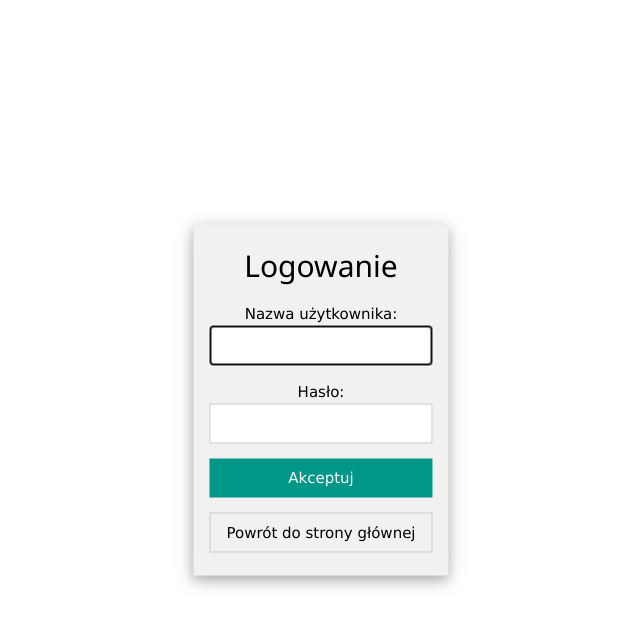
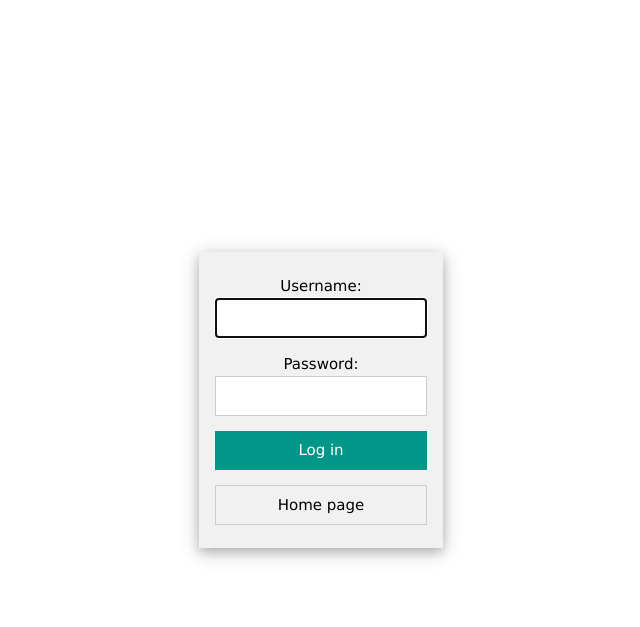
Before and after one commit to alex-zaplik/moj_todo, a Django app: page /accounts/login/ in a window 1280 px wide. Shown: the top 627 px of the page, without its empty margins (319-959 px from the left). Run offline with Django 3.2, Linux system fonts and the light colour scheme; some libraries are stand-ins or nearby versions.

```diff
--- a/accounts/templates/base.html
+++ b/accounts/templates/base.html
@@ -2,15 +2,15 @@
 <html>
 <head>
   <meta charset="utf-8">
-  <title>{% block title %}SBZ{% endblock %}</title>
+  <title>{% block title %}BASE{% endblock %}</title>
 	<link rel="stylesheet" href="https://www.w3schools.com/w3css/4/w3.css">
 	<link rel="stylesheet" href="https://use.fontawesome.com/releases/v5.5.0/css/all.css">
 </head>
 <body>
 <div style="max-width:30vw" class="w3-card w3-centered w3-display-middle w3-light-grey w3-card-4 w3-container w3-center w3-mobile w3-padding">
     {% if user.is_authenticated %}
-      Zalogowano jako {{ user.username }}
-	  <a href="{% url 'logout' %}">Wyloguj</a>
+      Logged in as <strong>{{ user.username }}</strong>
+	  <a href="{% url 'logout' %}">Log out</a>
     {% else %}
   <main>
     {% block content %}
@@ -19,7 +19,7 @@
     {% endif %}
 
   {% if request.get_full_path != "/" %}
-  <p><a class="w3-button w3-block w3-border">Powrót do strony głównej</a></p>
+  <p><a class="w3-button w3-block w3-border">Home page</a></p>
   {% endif %}
 </div>
 </body>
--- a/accounts/templates/registration/login.html
+++ b/accounts/templates/registration/login.html
@@ -1,25 +1,25 @@
 {% extends 'base.html' %}
 
-{% block title %}Login{% endblock %}
+{% block title %}Login - mojeTODO{% endblock %}
+
+<!-- TODO: Why isn't this using a Django form? -->
 
 {% block content %}
-<h2>Logowanie</h2>
-
 {{ form.non_field_errors }}
 <form method="post">
 	{% load widget_tweaks %}
 	{% csrf_token %}
 	<p class="fieldWrapper">
 		{{ form.username.errors }}
-		<label for="{{ form.username.id_for_label }}">Nazwa użytkownika:</label>
+		<label for="{{ form.username.id_for_label }}">Username:</label>
 		{{ form.username | attr:"class:w3-input w3-border"}}
 	</p>
 	<p class="fieldWrapper">
 		{{ form.password.errors }}
-		<label for="{{ form.password.id_for_label }}">Hasło: </label>
+		<label for="{{ form.password.id_for_label }}">Password: </label>
 		{{ form.password | attr:"class:w3-input w3-border" }}
 	</p>
-	<button class="w3-button w3-block w3-teal">Akceptuj</button>
+	<button class="w3-button w3-block w3-teal">Log in</button>
 </form>
 
 
--- a/todo_app/templates/todo_app/tables.html
+++ b/todo_app/templates/todo_app/tables.html
@@ -3,6 +3,7 @@
 {% block content %}
 <div class="container">
   <div class="row">
+    {% if user.is_authenticated %}
     <div class="col-lg-9">
       <h1 class="my-4">Your tables</h1>
     </div>
@@ -24,6 +25,11 @@
         </div>
       </div>
     </div>
+    {% else %}
+    <div class="col-lg-9">
+      <h1 class="my-4">Log in to manage your tables</h1>
+    </div>
+    {% endif %}
   </div>
 </div>
 {% endblock %}
```
Also changed, not shown: todo_app/templates/todo_app/main_base.html (+5 -2 lines). Lines whose indentation alone changed are shown as unchanged.
